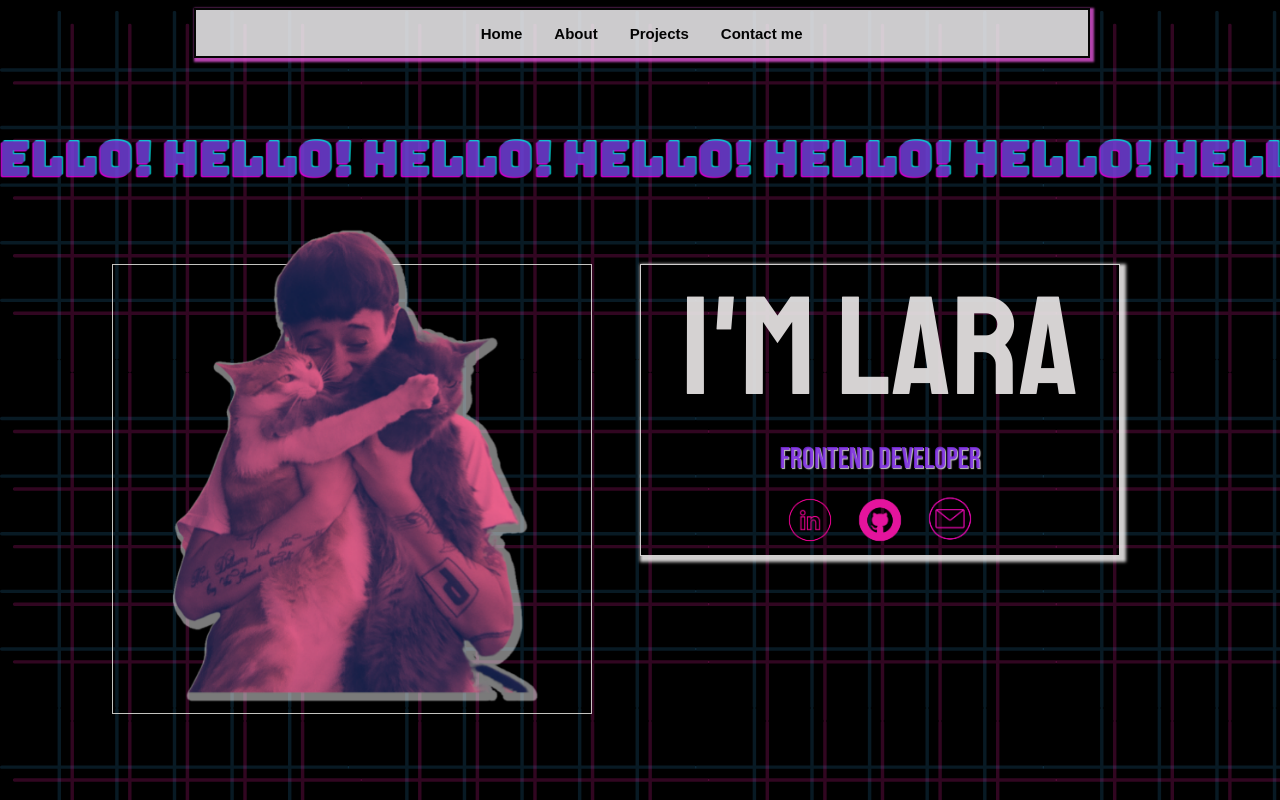
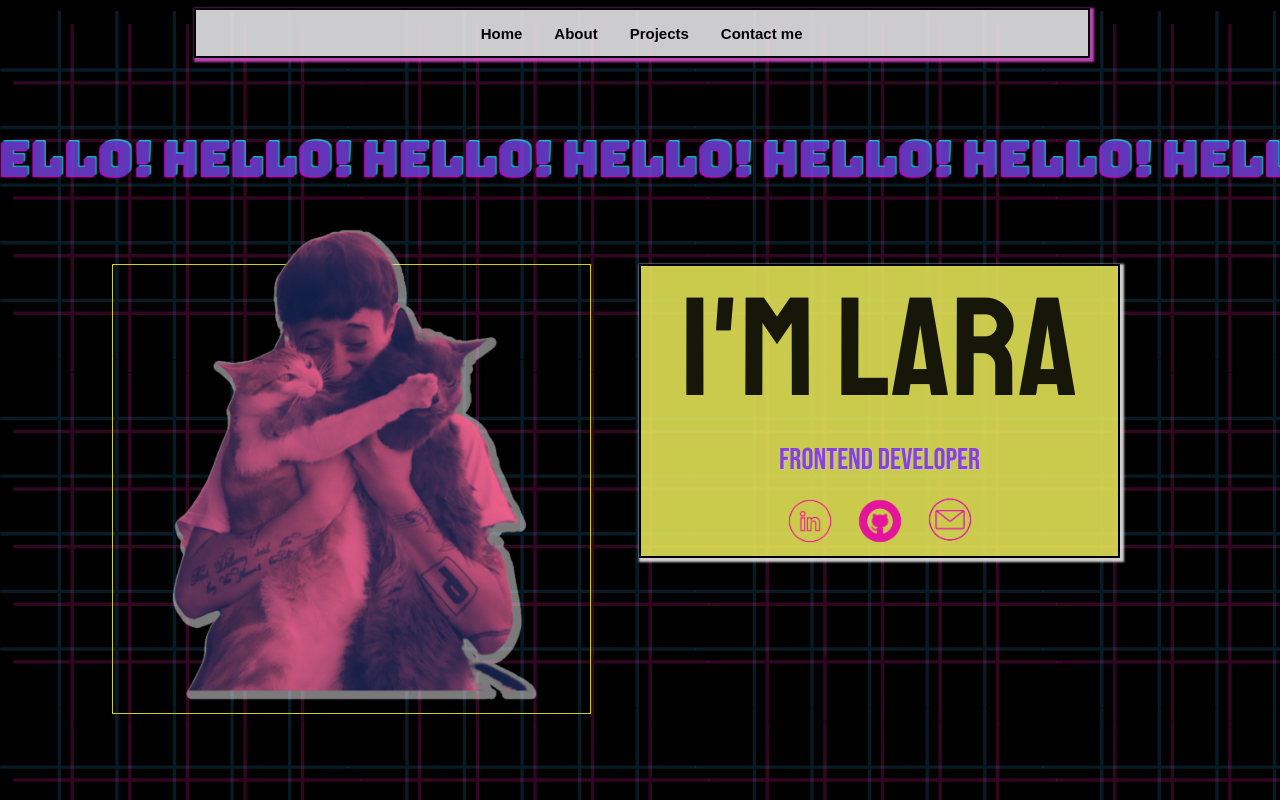
Before and after one commit to Laguerre91/Lara-Aguerre, an Angular app: page / in a window 1280 px wide. Shown: the top 800 px of the page. Built offline with nearby package versions, Linux system fonts and the light colour scheme; a web font is replaced by a local one.

Commit message:
new colors

```diff
--- a/src/app/slider/slider.component.css
+++ b/src/app/slider/slider.component.css
@@ -45,12 +45,13 @@
 /* *******MAIN TITLE********** */
 
 .title-container {
-    border: 1px solid rgb(209, 206, 206);
-    box-shadow: 3px 3px 3px 3px rgba(249, 247, 247, 0.83);
+    background-color: rgba(232, 232, 89, 0.872);
+    border: 2px solid rgb(0, 0, 0);
+    box-shadow: 2px 2px 2px 2px rgba(249, 247, 247, 0.83);
 }
 
 h1 {
-    color: rgb(237, 233, 233);
+    color: rgb(3, 3, 3);
     font-family: 'Staatliches', cursive;
     font-size: 100px;
     opacity: 90%;
@@ -103,7 +104,7 @@ h1 {
         width: 100%;
         position: relative;
         right: 5%;
-        border: 1px solid rgba(230, 230, 225, 0.851);
+        border: 1px solid rgba(242, 242, 12, 0.851);
         height: 450px;
     }
 
```
